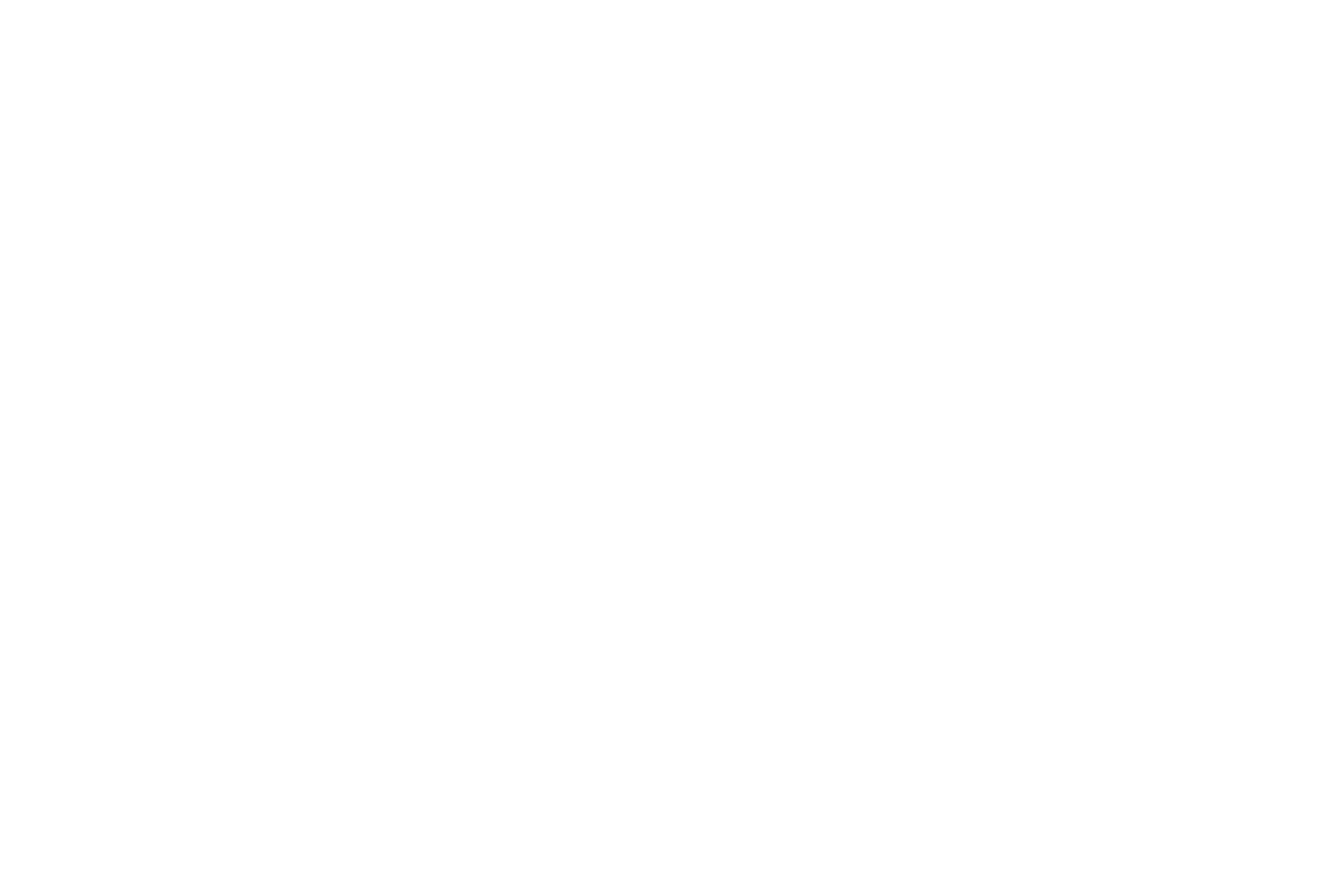
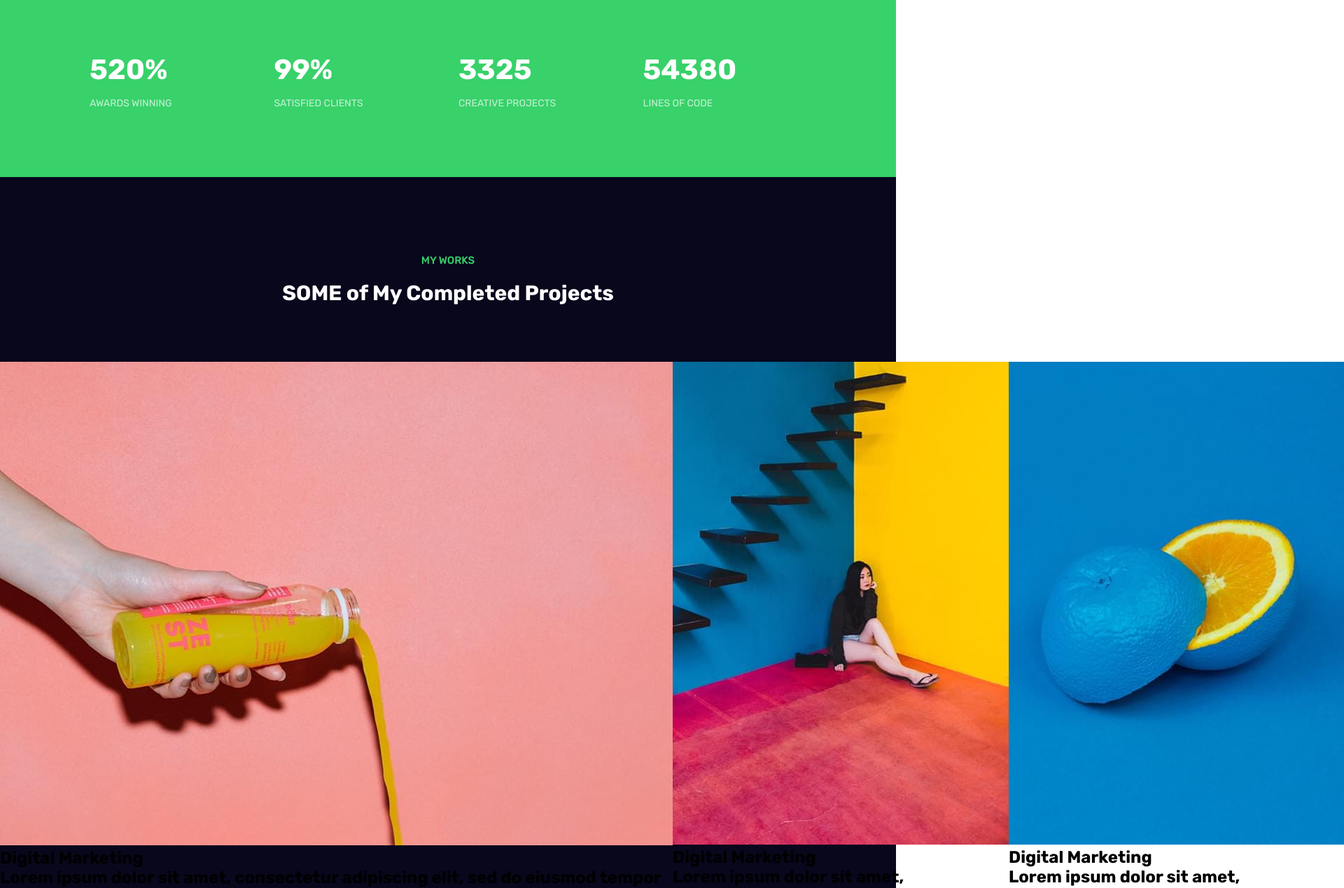
Before and after one commit to shaikat17/react-portfolio-3, a React (Create React App) app: page / in a window 1280 px wide. Shown: the part 4320-5589 px from the top of the page at 70% size, 1920 px wide, since content can reach past the window. Before the commit the page ends 4288 px from the top, so only its background shows below. Built offline with nearby package versions, Linux system fonts and the light colour scheme.

Commit message:
Working on work section

```diff
--- a/src/App.css
+++ b/src/App.css
@@ -453,3 +453,43 @@ h3 {
   margin-bottom: 20px;
 }
 /* .......................Skill............. */
+/* .......................WrapperOne............. */
+.grid1 {
+  display: grid;
+  grid-template-columns: repeat(4, 1fr);
+  grid-gap: 30px;
+}
+
+.wrapperOne {
+  background-color: #38d16a;
+}
+
+.wrapperOne h1 {
+  color: #fff;
+}
+
+.wrapperOne p {
+  font-size: 14px;
+  margin: 10px 0px;
+}
+/* .......................WrapperOne............. */
+/* .......................Work............. */
+.work {
+  background-color: #08071c;
+  padding: 40px 0px;
+  height: 170vh;
+}
+
+.work .heading {
+  text-align: center;
+  color: #fff;
+  padding: 50px 0px;
+}
+
+.work .content {
+  display: grid;
+  grid-template-columns: repeat(8, 1fr);
+  grid-template-rows: repeat(8, 5vw);
+}
+
+/* .......................Work............. */
--- /dev/null
+++ b/src/components/home/WrapperOne.jsx
@@ -0,0 +1,44 @@
+import React, { Fragment } from 'react'
+
+const WrapperOne = () => {
+
+    const data = [
+        {
+          num: "520%",
+          text: "AWARDS WINNING",
+        },
+        {
+          num: "99%",
+          text: "SATISFIED CLIENTS",
+        },
+        {
+          num: "3325",
+          text: "CREATIVE PROJECTS",
+        },
+        {
+          num: "54380",
+          text: "LINES OF CODE ",
+        },
+      ]
+
+  return (
+    <Fragment>
+        <div className="branding wrapperOne">
+            <div className="container grid1">
+                {data.map((val) => {
+                    return (
+                        <Fragment>
+                            <div className="box">
+                                <h1>{val.num}</h1>
+                                <p>{val.text}</p>
+                            </div>
+                        </Fragment>
+                    )
+                })}
+            </div>
+        </div>
+    </Fragment>
+  )
+}
+
+export default WrapperOne
--- /dev/null
+++ b/src/components/home/work/Data.js
@@ -0,0 +1,40 @@
+const Data = [
+    {
+      id: 1,
+      title: "Digital Marketing",
+      desc: "Lorem ipsum dolor sit amet, consectetur adipiscing elit, sed do eiusmod tempor incididunt ut labore et dolore magna aliqua.",
+      cover: "./assets/work/work1.jpg",
+    },
+    {
+      id: 2,
+      title: "Digital Marketing",
+      desc: "Lorem ipsum dolor sit amet, consectetur adipiscing elit, sed do eiusmod tempor incididunt ut labore et dolore magna aliqua.",
+      cover: "./assets/work/work2.jpg",
+    },
+    {
+      id: 3,
+      title: "Digital Marketing",
+      desc: "Lorem ipsum dolor sit amet, consectetur adipiscing elit, sed do eiusmod tempor incididunt ut labore et dolore magna aliqua.",
+      cover: "./assets/work/work3.jpg",
+    },
+    {
+      id: 4,
+      title: "Digital Marketing",
+      desc: "Lorem ipsum dolor sit amet, consectetur adipiscing elit, sed do eiusmod tempor incididunt ut labore et dolore magna aliqua.",
+      cover: "./assets/work/work4.jpg",
+    },
+    {
+      id: 5,
+      title: "Digital Marketing",
+      desc: "Lorem ipsum dolor sit amet, consectetur adipiscing elit, sed do eiusmod tempor incididunt ut labore et dolore magna aliqua.",
+      cover: "./assets/work/work5.jpg",
+    },
+    {
+      id: 6,
+      title: "Digital Marketing",
+      desc: "Lorem ipsum dolor sit amet, consectetur adipiscing elit, sed do eiusmod tempor incididunt ut labore et dolore magna aliqua.",
+      cover: "./assets/work/work6.jpg",
+    },
+  ]
+
+  export default Data
--- /dev/null
+++ b/src/components/home/work/Work.jsx
@@ -0,0 +1,43 @@
+import React, { Fragment } from 'react'
+import FullscreenIcon from '@mui/icons-material/Fullscreen';
+import IosShareIcon from '@mui/icons-material/IosShare';
+
+import Data from './Data'
+
+const Work = () => {
+  return (
+    <Fragment>
+        <section className="work">
+            <div className="heading">
+                <h3>MY WORKS</h3>
+                <h1>SOME of My Completed Projects</h1>
+            </div>
+            <div className="content">
+                {Data.map((val) => {
+                    return (
+                        <Fragment>
+                            <div className="box">
+                                <div className="img">
+                                    <img src={val.cover} alt="" />
+                                </div>
+                                <div className="overlay">
+                                    <div className="text">
+                                        <h2>{val.title}</h2>
+                                        <h2>{val.desc}</h2>
+                                    </div>
+                                    <div className="icon">
+                                        <FullscreenIcon className="iconWork" />
+                                        <IosShareIcon className="iconWork" />
+                                    </div>
+                                </div>
+                            </div>
+                        </Fragment>
+                    )
+                })}
+            </div>
+        </section>
+    </Fragment>
+  )
+}
+
+export default Work
--- a/src/components/pageContent/HomePages.jsx
+++ b/src/components/pageContent/HomePages.jsx
@@ -4,7 +4,9 @@ import Branding from '../home/Branding'
 import Home from '../home/homes/Home'
 import Service from '../home/service/Service'
 import Skill from '../home/Skill'
+import Work from '../home/work/Work'
 import Wrapper from '../home/Wrapper'
+import WrapperOne from '../home/WrapperOne'
 
 const HomePages = () => {
     return (
@@ -15,6 +17,8 @@ const HomePages = () => {
             <Service />
             <Wrapper />
             <Skill />
+            <WrapperOne />
+            <Work />
         </React.Fragment>
     )
 }
```
